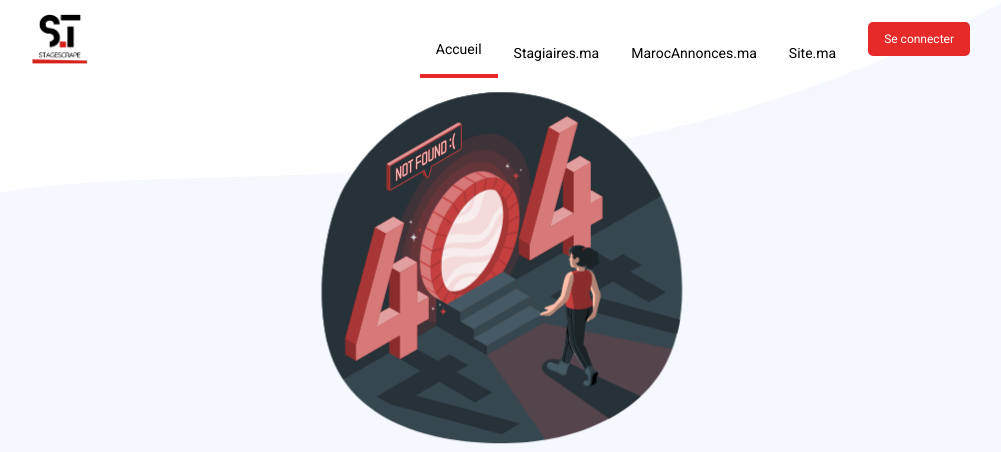
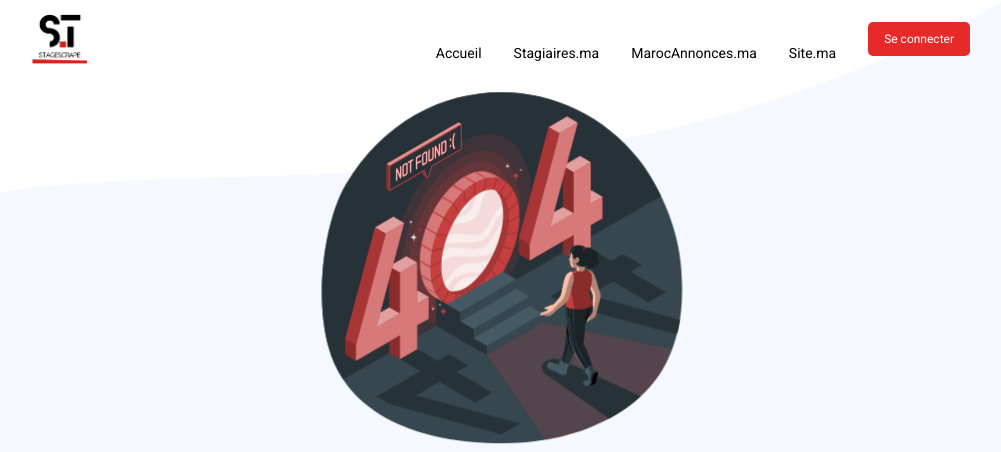
Before and after one commit to ZRouissiya/StageScrap, a Flask app: template templates/errorPages/error404.html in a window 1280 px wide. Shown: the top 452 px of the page, without its empty margins (139-1140 px from the left). Run offline with Flask 2, Linux system fonts and the light colour scheme; the template is opened without the code that fills it, so the values that code supplies are empty; some libraries are stand-ins or nearby versions.

Commit message:
error pages UI fix

```diff
--- a/templates/errorPages/error401.html
+++ b/templates/errorPages/error401.html
@@ -60,7 +60,7 @@
                         id="myTopnav"
                         style=" margin-left: auto; margin-right: 0px;">
 
-                        <a href="/" class="active">Accueil</a>
+                        <a href="/" class="">Accueil</a>
                         <a
                             href="{% if logged is defined %} /stagiaire {% endif %}"
                             data-toggle="modal"
--- a/templates/errorPages/error404.html
+++ b/templates/errorPages/error404.html
@@ -60,7 +60,7 @@
             id="myTopnav"
             style=" margin-left: auto; margin-right: 0px;">
 
-            <a href="#home" class="active">Accueil</a>
+            <a href="#home" class="">Accueil</a>
             <a href="{% if logged is defined %} /stagiaire {% endif %}"
               data-toggle="modal"
               data-target="#loginModal">Stagiaires.ma</a>
--- a/templates/errorPages/error500.html
+++ b/templates/errorPages/error500.html
@@ -94,7 +94,7 @@
                     <div id="mySidenav" class="sidenav">
                         <a href="javascript:void(0)" class="closebtn"
                             onclick="closeNav()">&times;</a>
-                        <a href="#home" class="active">Accueil</a>
+                        <a href="#home" class="">Accueil</a>
                         <a
                             href="{% if logged is defined %} /stagiaire {% endif %}"
                             data-toggle="modal"
```
